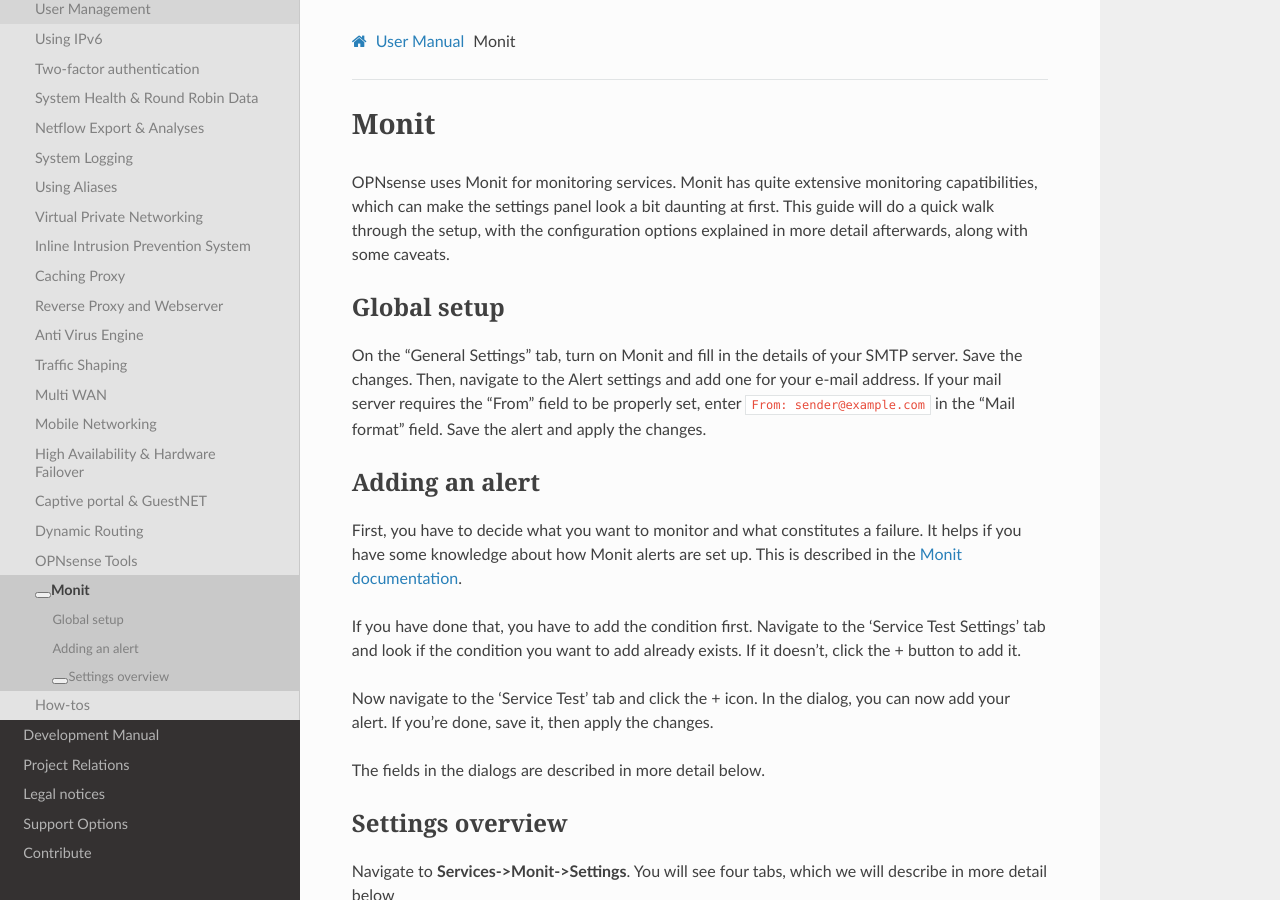
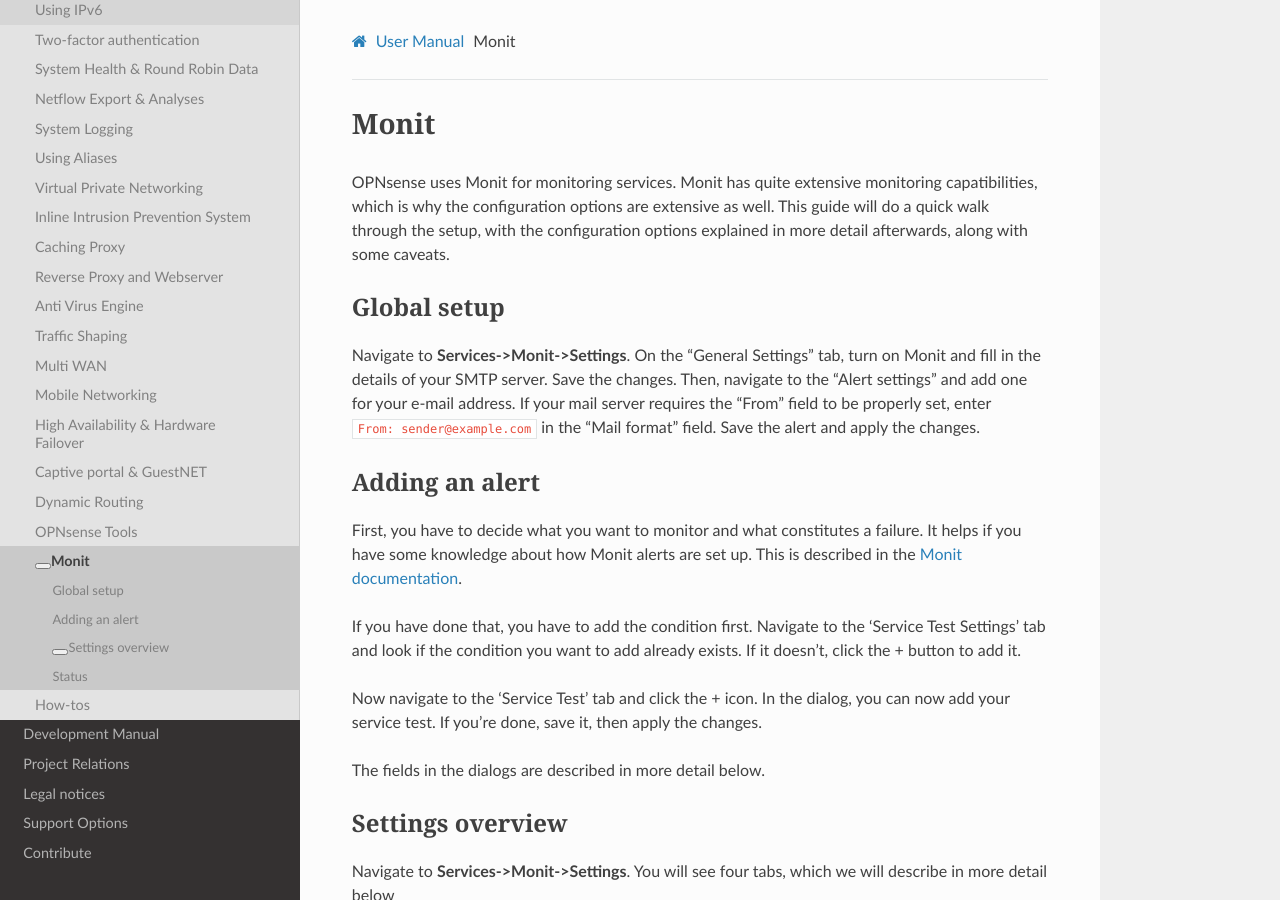
Before and after one commit to opnsense/docs, a Sphinx documentation site: the page built from source/manual/monit.rst, in a window 1280 px wide and 900 px high. Built offline with Sphinx 7.4.7 and the Read the Docs theme 2.0.0, drawn with Linux system fonts in a browser that asks for light colours; nearby versions of some CDN libraries; some web fonts are replaced; library files that are not in the unit come from our copies; some of the changed text lies outside the part shown.

Commit message:
Make some adjustments based on feedback

```diff
--- a/source/manual/monit.rst
+++ b/source/manual/monit.rst
@@ -2,16 +2,16 @@
 Monit
 =====
 
-OPNsense uses Monit for monitoring services. Monit has quite extensive monitoring capatibilities, which can make the
-settings panel look a bit daunting at first. This guide will do a quick walk through the setup, with the
+OPNsense uses Monit for monitoring services. Monit has quite extensive monitoring capatibilities, which is why the
+configuration options are extensive as well. This guide will do a quick walk through the setup, with the
 configuration options explained in more detail afterwards, along with some caveats.
 
 ------------
 Global setup
 ------------
 
-On the “General Settings” tab, turn on Monit and fill in the details of your SMTP server. Save the changes.
-Then, navigate to the Alert settings and add one for your e-mail address. If your mail server requires the “From” field
+Navigate to **Services->Monit->Settings**. On the “General Settings” tab, turn on Monit and fill in the details of your SMTP server. Save the changes.
+Then, navigate to the “Alert settings” and add one for your e-mail address. If your mail server requires the “From” field
 to be properly set, enter ``From: sender@example.com`` in the “Mail format” field. Save the alert and apply the changes.
 
 ---------------
@@ -20,12 +20,12 @@
 
 First, you have to decide what you want to monitor and what constitutes a failure. It helps if you have some knowledge
 about how Monit alerts are set up. This is described in the
-`Monit documentation <https://mmonit.com/monit/documentation/monit.html>`_.
+`Monit documentation <https://mmonit.com/monit/documentation/monit.html#ALERT-MESSAGES>`_.
 
 If you have done that, you have to add the condition first. Navigate to the 'Service Test Settings' tab and look if the
 condition you want to add already exists. If it doesn't, click the + button to add it.
 
-Now navigate to the 'Service Test' tab and click the + icon. In the dialog, you can now add your alert. If you're done,
+Now navigate to the 'Service Test' tab and click the + icon. In the dialog, you can now add your service test. If you're done,
 save it, then apply the changes.
 
 The fields in the dialogs are described in more detail below.
@@ -129,14 +129,14 @@
 
     From: sender@example.com
     Reply-To: support@example.com
-    Subject: A problem for you to solve
+    Subject: $SERVICE at $HOST failed
 
 
 ^^^^^^^^^^^^^^^^
 Service Settings
 ^^^^^^^^^^^^^^^^
 
-This lists the alerts that are set. There are some alerts precreated, but you add as many as you like. Click the Edit
+This lists the services that are set. There are some services precreated, but you add as many as you like. Click the Edit
 icon of a pre-existing entry or the Add icon (a plus sign in the lower right corner) to see the options listed below.
 
 +-------------------------------+-----------------------------------------------------------------------------------------------------------------------------------------+
@@ -186,3 +186,10 @@
 +-------------------------------+-----------------------------------------------------------------------------------------------------------------------------------------+
 | ChangedStatus                 | The returned status code has changed since the last it the script was run.                                                              |
 +-------------------------------+-----------------------------------------------------------------------------------------------------------------------------------------+
+
+------
+Status
+------
+
+The Monit status panel can be accessed via **Services->Monit->Status**. For every active service, it will show the status,
+along with extra information if the service provides it.
```
